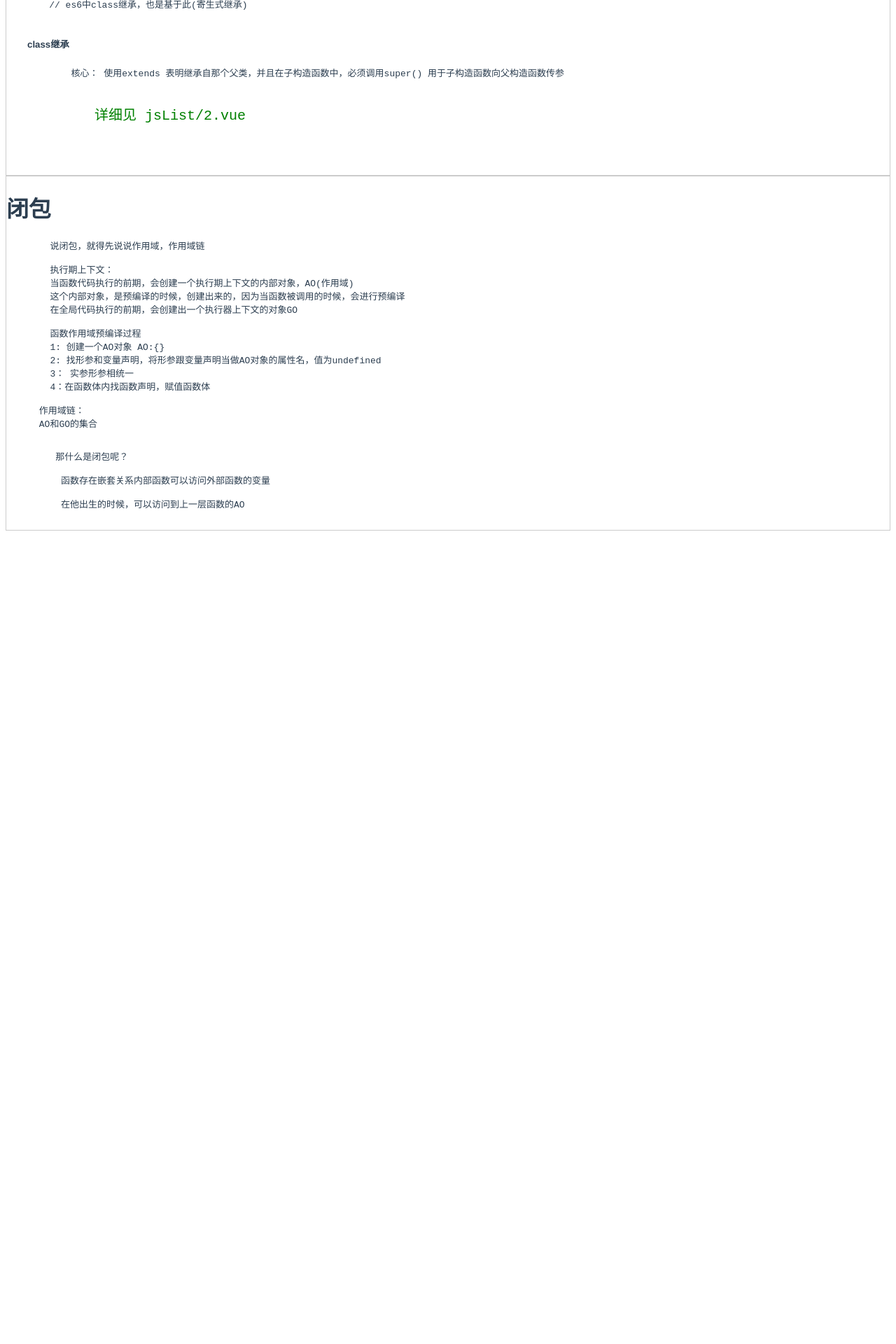
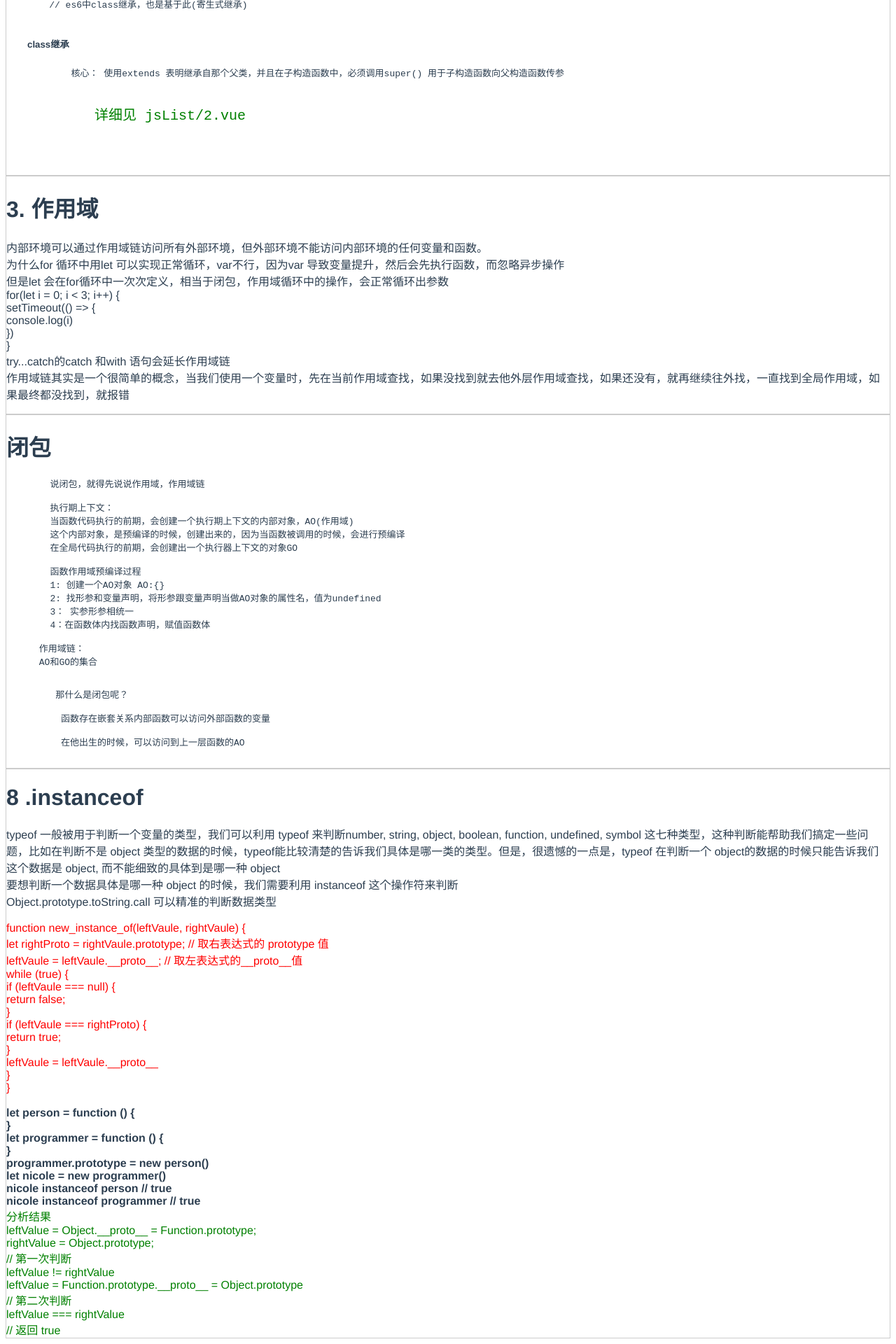
Before and after one commit to OnlyOneHelen/technological_learn, a Vue app: page /js in a window 1280 px wide. Shown: the part 1249-3169 px from the top of the page at 70% size. Before the commit the page ends 2015 px from the top, so only its background shows below. Built offline with nearby package versions, Linux system fonts and the light colour scheme.

Commit message:
提交更新

```diff
--- /dev/null
+++ b/src/views/jsList/3.vue
@@ -0,0 +1,25 @@
+<template>
+  <div>
+        <h1>3. 作用域</h1>
+       <p> 内部环境可以通过作用域链访问所有外部环境，但外部环境不能访问内部环境的任何变量和函数。
+        <br/>为什么for 循环中用let 可以实现正常循环，var不行，因为var 导致变量提升，然后会先执行函数，而忽略异步操作
+        <br/>但是let 会在for循环中一次次定义，相当于闭包，作用域循环中的操作，会正常循环出参数
+        <br/>for(let i = 0; i < 3; i++) {
+        <br/>setTimeout(() => {
+         <br/>   console.log(i)
+        <br/>})
+        <br/>}
+        <br/>try...catch的catch 和with 语句会延长作用域链
+        <br/>作用域链其实是一个很简单的概念，当我们使用一个变量时，先在当前作用域查找，如果没找到就去他外层作用域查找，如果还没有，就再继续往外找，一直找到全局作用域，如果最终都没找到，就报错
+        </p>
+  </div>
+</template>
+
+<script>
+export default {
+  methods: {}
+}
+</script>
+
+<style lang="scss" scoped>
+</style>
--- /dev/null
+++ b/src/views/jsList/8.vue
@@ -0,0 +1,53 @@
+<template>
+  <div>
+        <h1>8 .instanceof</h1>
+        <div>typeof 一般被用于判断一个变量的类型，我们可以利用 typeof 来判断number,  string,  object,  boolean,  function, undefined,  symbol 这七种类型，这种判断能帮助我们搞定一些问题，比如在判断不是 object 类型的数据的时候，typeof能比较清楚的告诉我们具体是哪一类的类型。但是，很遗憾的一点是，typeof 在判断一个 object的数据的时候只能告诉我们这个数据是 object, 而不能细致的具体到是哪一种 object</div>
+        <div>要想判断一个数据具体是哪一种 object 的时候，我们需要利用 instanceof 这个操作符来判断</div>
+        <div>Object.prototype.toString.call 可以精准的判断数据类型</div>
+        <div style="color: red">
+            <br/>function new_instance_of(leftVaule, rightVaule) {
+                <br/> let rightProto = rightVaule.prototype; // 取右表达式的 prototype 值
+                <br/> leftVaule = leftVaule.__proto__; // 取左表达式的__proto__值
+                <br/> while (true) {
+                <br/>     if (leftVaule === null) {
+                <br/>        return false;
+                <br/>    }
+                <br/>    if (leftVaule === rightProto) {
+                <br/>        return true;
+                <br/>    }
+                <br/>    leftVaule = leftVaule.__proto__
+                <br/>}
+            <br/>}
+        </div>
+        <div style="font-weight: 900;">
+           <br/> let person = function () {
+            <br/>}
+            <br/>let programmer = function () {
+           <br/> }
+           <br/> programmer.prototype = new person()
+            <br/>let nicole = new programmer()
+           <br/> nicole instanceof person // true
+           <br/> nicole instanceof programmer // true
+        </div>
+        <div style="color: green">
+            分析结果
+            <br/>leftValue = Object.__proto__ = Function.prototype;
+            <br/>rightValue = Object.prototype;
+            <br/>// 第一次判断
+            <br/>leftValue != rightValue
+            <br/>leftValue = Function.prototype.__proto__ = Object.prototype
+            <br/>// 第二次判断
+            <br/>leftValue === rightValue
+            <br/>// 返回 true
+        </div>
+  </div>
+</template>
+
+<script>
+export default {
+  methods: {}
+}
+</script>
+
+<style lang="scss" scoped>
+</style>
--- a/src/views/jsList/index.vue
+++ b/src/views/jsList/index.vue
@@ -2,14 +2,18 @@
   <div class="about">
     <number-one></number-one>
     <number-two></number-two>
+    <number-three></number-three>
     <number-four></number-four>
+    <number-eight></number-eight>
   </div>
 </template>
 
 <script>
 import numberOne from "./1.vue";
 import numberTwo from "./2.vue";
+import numberThree from "./3.vue";
 import numberFour from "./4.vue";
+import numberEight from "./8.vue";
 
 export default {
   data() {
@@ -19,6 +23,8 @@ export default {
     numberOne,
     numberTwo,
     numberFour,
+    numberThree,
+    numberEight
   },
 };
 </script>
```
